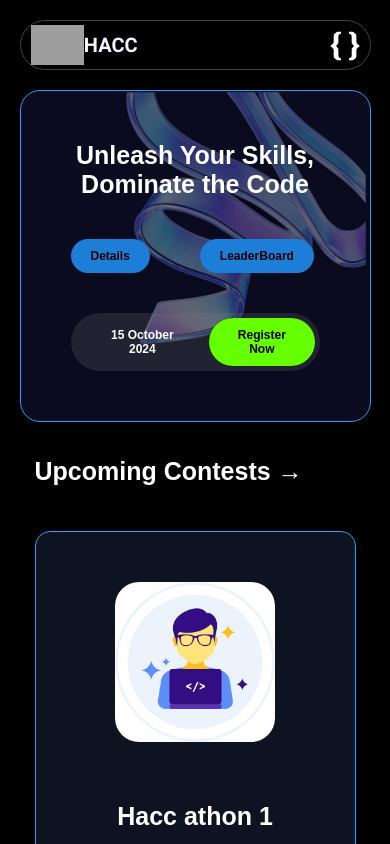
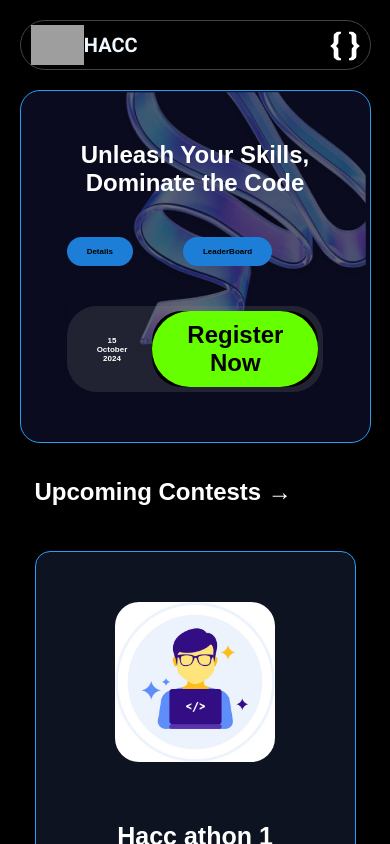
Before and after one commit to SnippetTechie/HACC, a React (Vite) app: page /coding in a window 390 px wide. Shown: the top 844 px of the page. Built offline with nearby package versions, Linux system fonts and the light colour scheme; grey boxes are pictures that could not be loaded.

Commit message:
Major Update Font Change

```diff
--- a/src/components/MemberCard/MemberCard.css
+++ b/src/components/MemberCard/MemberCard.css
@@ -16,7 +16,7 @@
 .member h1 {
   font-size: 1.2rem;
   margin-bottom: 10px;
-  color: #2A9DF4;
+  color: #ffffff;
   background-color: inherit;
 }
 
@@ -41,19 +41,18 @@
   background-color: inherit;
 }
 
-.member ul li{
+.member ul li,
+.member ul li a {
   background-color: #1c1c1c;
-  border: none;
 }
 
-.member ul li a{
-  background-color: #1c1c1c;
+.member ul li {
+  border: none;
 }
 
 .member ul li img {
   width: 24px;
   height: 24px;
-  background-color: #1c1c1c;
   transition: transform 0.3s;
 }
 
--- a/src/index.css
+++ b/src/index.css
@@ -4,4 +4,5 @@
   box-sizing: border-box;
   font-family: Outfit;
   scroll-behavior: smooth;
+  font-family: 'Poppins', sans-serif;
 }
--- a/src/pages/Coding/Coding.css
+++ b/src/pages/Coding/Coding.css
@@ -15,13 +15,22 @@
     background-color: inherit;
 }
 
-.coding-header .coding-image {
+.coding-header .coding-image,
+.coding-header .coding-image-2 {
     position: absolute;
     top: 0;
+    transform: scale(1.5);
+    background-color: transparent;
+}
+
+.coding-header .coding-image {
     right: 0;
-    transform: scale(1.5);
     transform-origin: top right;
-    background-color: transparent;
+}
+
+.coding-header .coding-image-2 {
+    left: 100%;
+    transform-origin: bottom left;
 }
 
 .coding-banner {
@@ -30,25 +39,19 @@
     z-index: 2;
 }
 
-.coding-header .coding-image-2 {
-    position: absolute;
-    top: 0;
-    left: 100%;
-    transform: scale(1.5);
-    transform-origin: bottom left;
-    background-color: transparent;
+.coding-header button,
+.event-info a button {
+    border: none;
+    padding: 10px 35px;
+    border-radius: 40px;
+    cursor: pointer;
+    font-size: 1.5rem;
+    font-weight: 600;
+    transition: background-color 0.3s ease;
 }
 
 .coding-header button {
     background-color: #1c7ed6;
-    border: none;
-    padding: 10px 35px;
-    border-radius: 40px;
-    cursor: pointer;
-    font-size: 25px;
-    font-family: 'Poppins', sans-serif;
-    font-weight: 600;
-    transition: background-color 0.3s ease;
     color: black;
 }
 
@@ -56,9 +59,9 @@
     background-color: #1565c0;
 }
 
-.coding-banner h1 {
-    font-size: 60px;
-    font-family: 'Poppins', sans-serif;
+.coding-banner h1,
+.upcoming-contests h1 {
+    font-size: 3.5rem;
     background-color: transparent;
 }
 
@@ -81,20 +84,18 @@
 }
 
 .event-info span {
-    font-size: 25px;
+    font-size: 1.5rem;
     margin: 0 25px;
-    font-family: 'Poppins', sans-serif;
     font-weight: 600;
     background-color: transparent;
 }
 
-.event-info a{
+.event-info a {
     border-radius: 30px;
 }
 
 .event-info a button {
     background-color: #66FF00;
-    transition: background-color 0.3s ease;
 }
 
 .event-info a button:hover {
@@ -111,8 +112,6 @@
 }
 
 .upcoming-contests h1 {
-    font-size: 60px;
-    font-family: 'Poppins', sans-serif;
     margin-bottom: 25px;
     color: #ffffff;
 }
@@ -144,7 +143,7 @@
     }
 
     .upcoming-contests h1 {
-        font-size: 40px;
+        font-size: 2.5rem;
     }
 
     .upcoming-contests .contest-card {
@@ -160,11 +159,11 @@
 
 @media (max-width: 800px) {
     .coding-banner h1 {
-        font-size: 45px;
+        font-size: 3rem;
     }
 
     .coding-banner button {
-        font-size: 20px;
+        font-size: 1.5rem;
     }
 
     .coding-header .coding-image,
@@ -173,7 +172,7 @@
     }
 
     .event-info span {
-        font-size: 15px;
+        font-size: 1rem;
     }
 
     .coding-header {
@@ -183,35 +182,29 @@
 }
 
 @media (max-width: 600px) {
-    .coding-banner h1 {
-        font-size: 35px;
+    .coding-banner h1,
+    .upcoming-contests h1 {
+        font-size: 2rem;
     }
 
     .coding-banner button {
         padding: 10px 25px;
-        font-size: 15px;
-    }
-
-    .upcoming-contests h1 {
-        font-size: 35px;
+        font-size: 1rem;
     }
 }
 
 @media (max-width: 500px) {
-    .coding-banner h1 {
-        font-size: 25px;
+    .coding-banner h1,
+    .upcoming-contests h1 {
+        font-size: 1.5rem;
     }
 
     .coding-banner button {
         padding: 10px 20px;
-        font-size: 12px;
+        font-size: 0.5rem;
     }
 
     .coding-banner span {
-        font-size: 12px;
-    }
-
-    .upcoming-contests h1 {
-        font-size: 25px;
+        font-size: 0.5rem;
     }
 }
```
